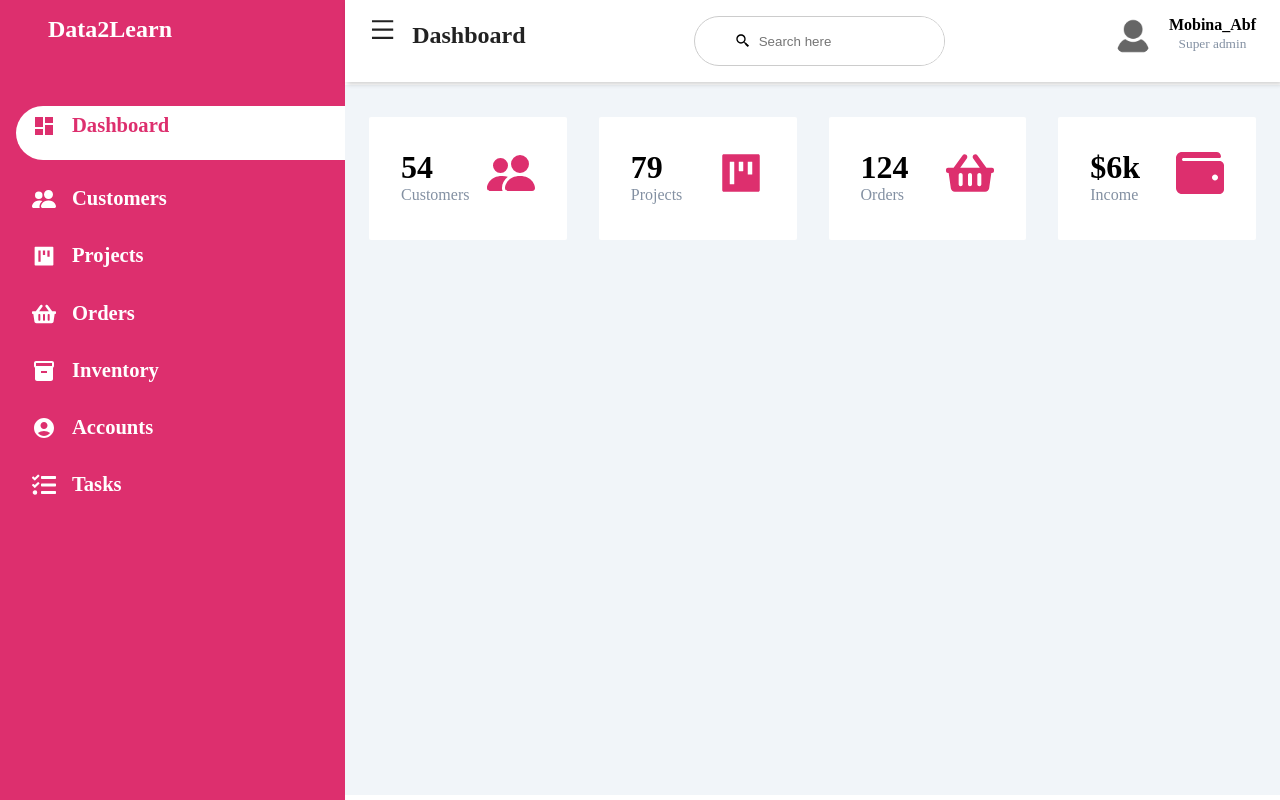
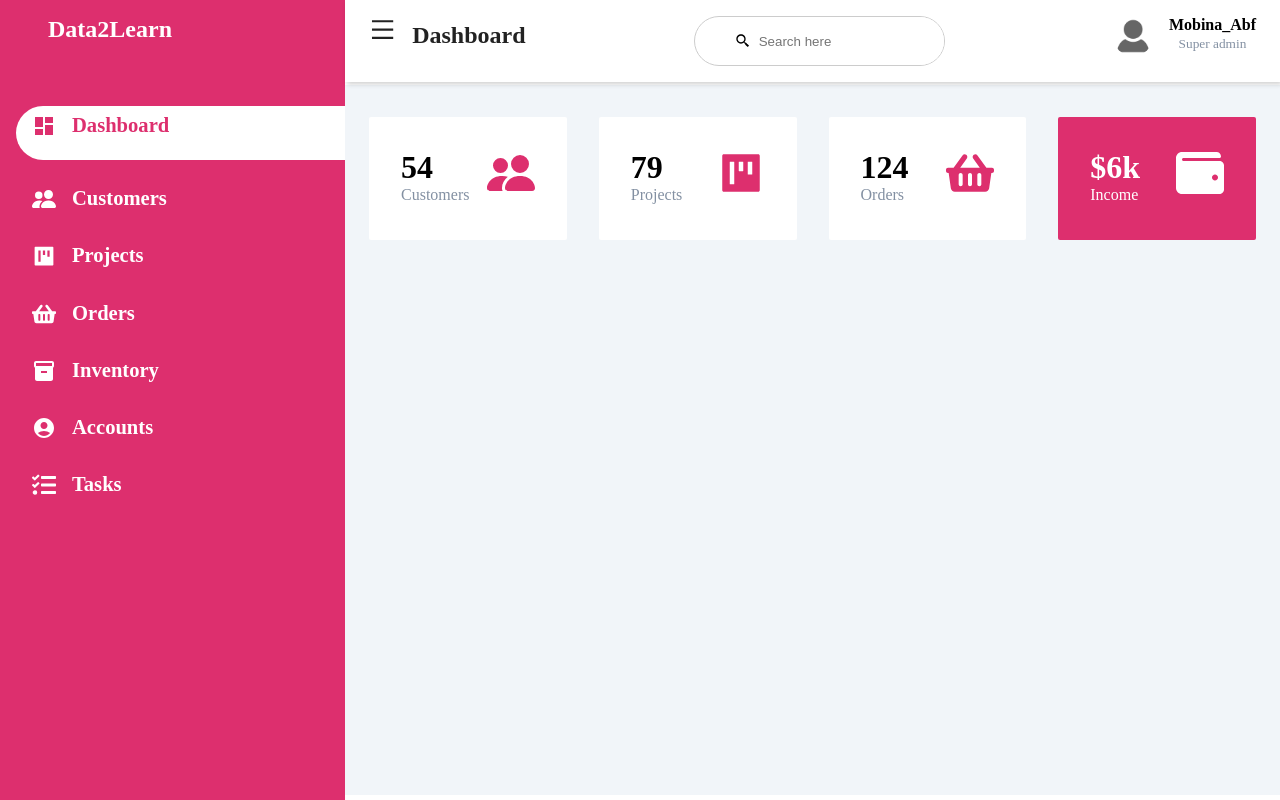
Before and after one commit to MobinaAbf/admin-dashboard, a React (Create React App) app: page / in a window 1280 px wide. Built offline with nearby package versions, Linux system fonts and the light colour scheme.

Commit message:
design cards and Work on the last card

```diff
--- a/src/Dashboard/Dashboard.css
+++ b/src/Dashboard/Dashboard.css
@@ -155,8 +155,18 @@ main {
   color: var(--main-color);
 }
 
-.card-single div:first-child  span{
+.card-single div:first-child span {
   color: var(--text-grey);
+}
+
+.card-single:last-child {
+  background: var(--main-color);
+}
+
+.card-single:last-child h1,
+.card-single:last-child div:first-child span,
+.card-single:last-child div:last-child span {
+  color: #fff;
 }
 
 .search-wrapper span {
```
